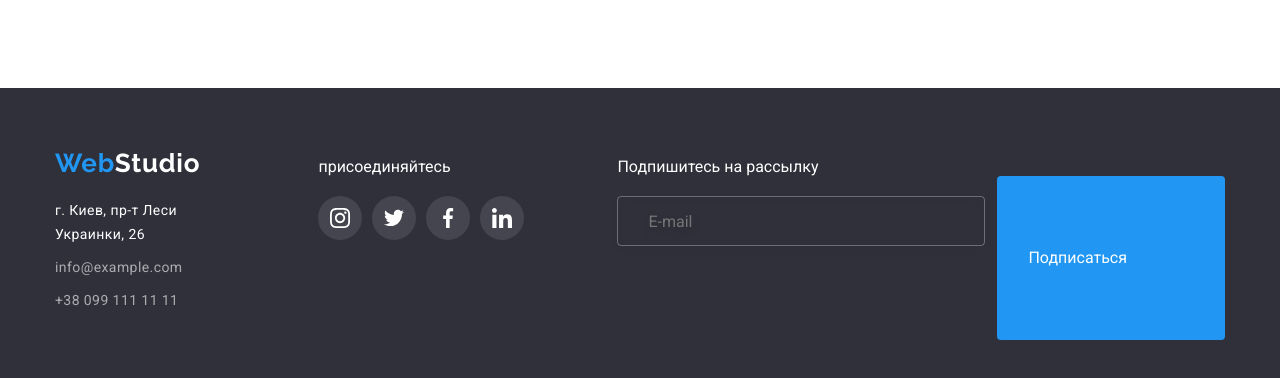
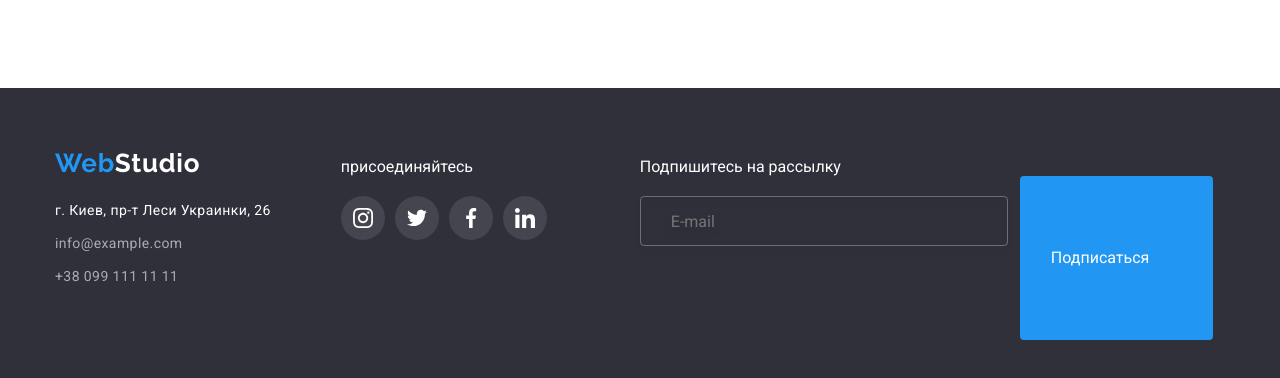
Before and after one commit to Svetlana-Chalaya/goit-markup-hw-06, a plain HTML site: page index.html in a window 1280 px wide. Shown: the part 2136-2514 px from the top of the page. Drawn offline with nearby package versions, Linux system fonts and the light colour scheme.

Commit message:
footer-button

```diff
--- a/css/styles.css
+++ b/css/styles.css
@@ -755,19 +755,14 @@ footer {
 }
 
 .footer-button {
-  /* width: 200px;
-  height: 50px; */
-  /* margin-left: 34px; */
-  padding: 10px 62px 10px 29px;
+  padding: 10px 28px 10px 29px;
   display: flex;
   justify-content: center;
   align-items: center;
-  /* margin: 0 auto; */
   color: var(--primary-text-color);
   background-color: var(--accent-color);
   border-radius: 4px;
   border-color: transparent;
-  /* margin-top: 20px; */
 }
 
 .footer-icon {
--- a/index.html
+++ b/index.html
@@ -506,7 +506,7 @@
               title="name"
               placeholder="E-mail"
             />
-            <button class="footer-button" type="submit">
+            <button type="submit" class="footer-button" width="200" height="50">
               Подписаться
               <svg class="footer-icon" width="24" height="24">
                 <use href="./images/symbol-defs.svg#icon-send"></use>
```
